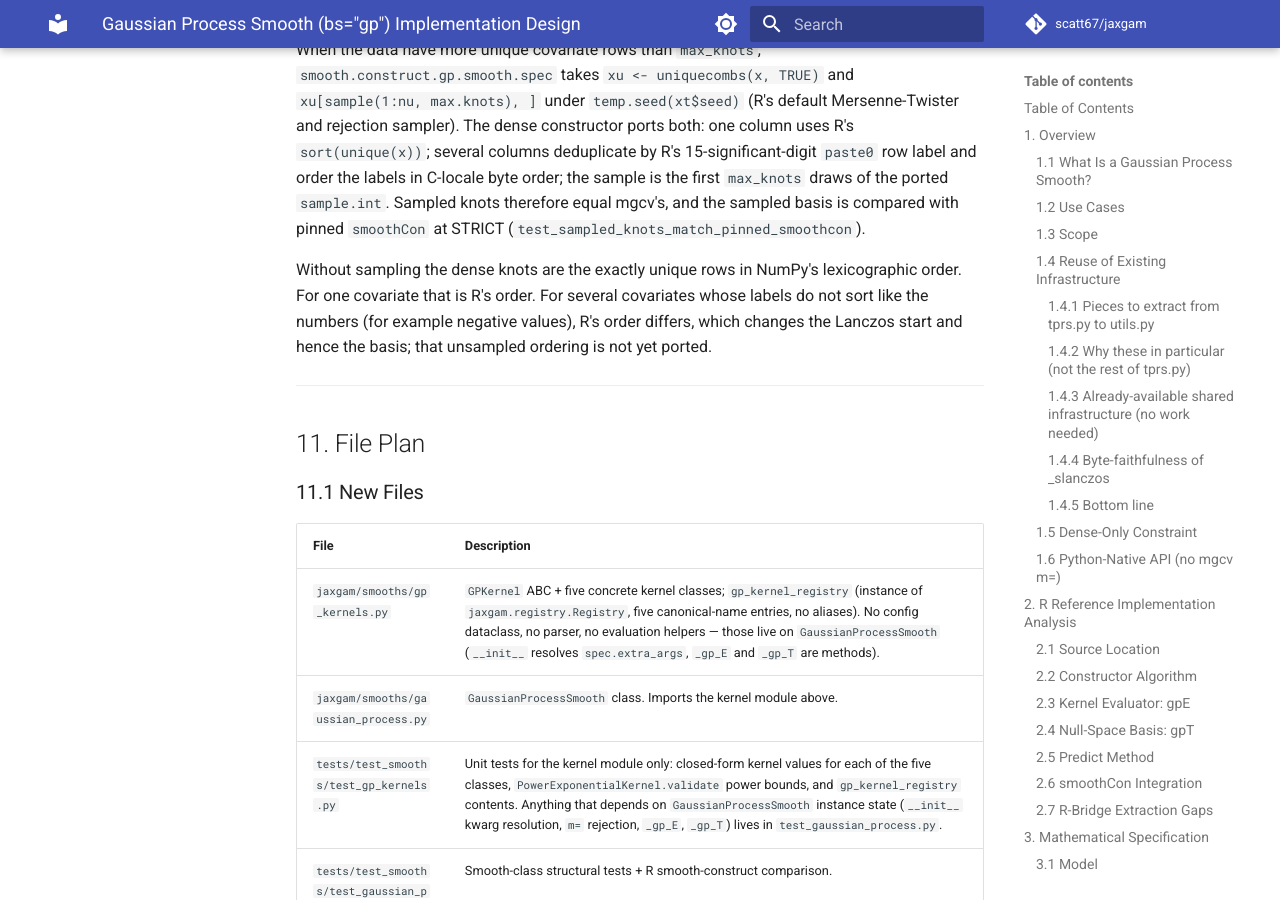
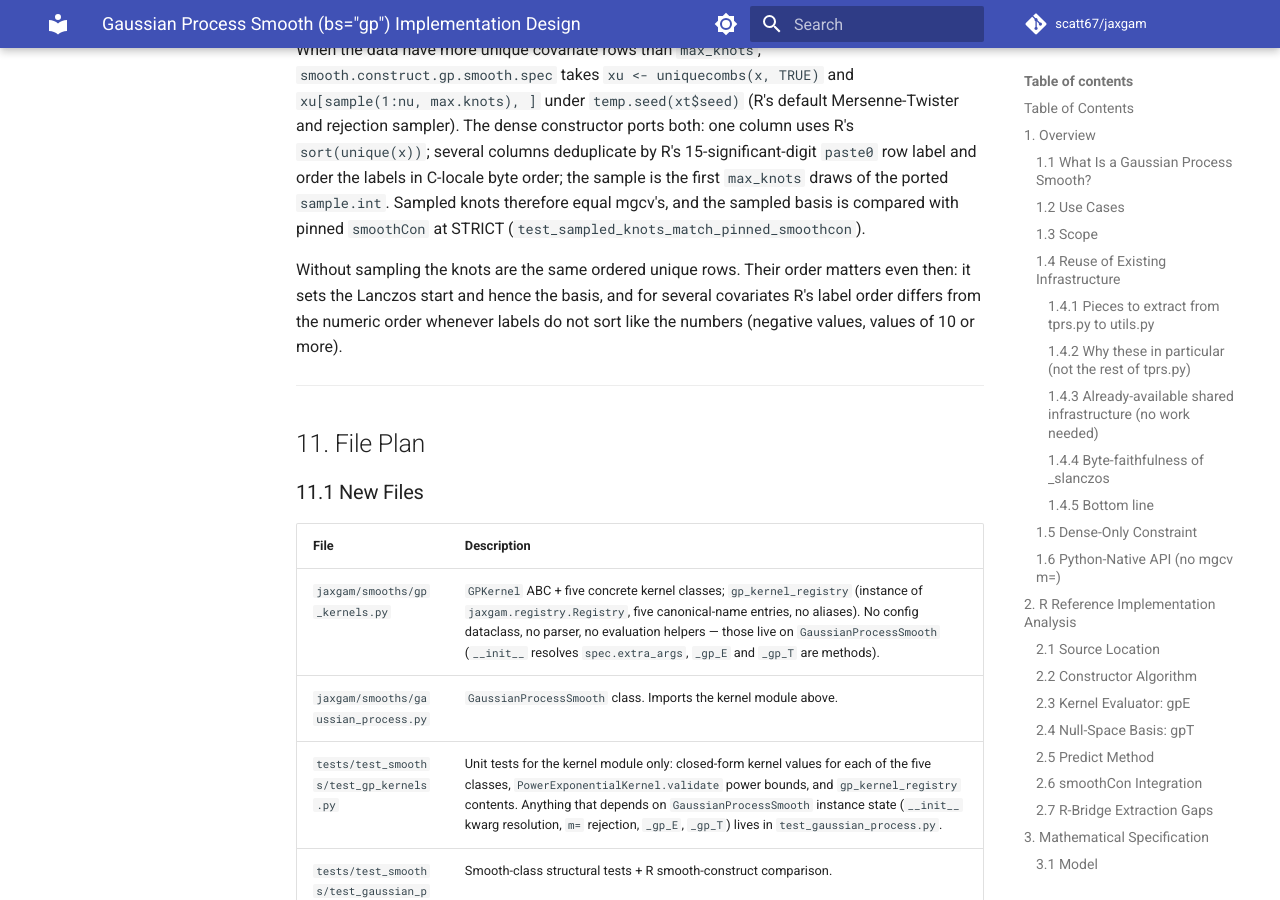
Before and after one commit to scatt67/jaxgam, an MkDocs documentation site: the page built from docs/gaussian_process/design.md, in a window 1280 px wide and 900 px high, scrolled down 39974 px. Built offline with MkDocs 1.6.1 and Material for MkDocs 9.7.7, drawn with Linux system fonts in a browser that asks for light colours; comment, search, counter and statistics services are not loaded.

Commit message:
[phase1] smooths/gp: order unsampled GP knots as uniquecombs does
smooth.construct.gp always takes its knots from uniquecombs(x, TRUE), whose
multi-covariate order is the C-collated paste0 row label, not the numeric
order np.unique gives. The two differ once labels do not sort like the
numbers (negative values, values of 10 or more). The order sets the
Lanczos start vector, so unsampled 2-D and 3-D GP bases differed from
smoothCon in gauge (X by O(1)) and in span (2.5e-7). Dense GP knots now
always come from the shared r_uniquecombs_ordered; one-covariate knots are
unchanged (np.unique there is R's sort(unique(x))).

On a 3-D fit with mixed-sign covariates the REML score moves from 7.3e-5
to 1.8e-9 from pinned R. The sampled-knot gate gains unsampled 2-D and 3-D
cases with negative values and values of 10 or more; knots are bitwise.

Co-Authored-By: Claude Opus 5.5 <noreply@anthropic.com>

```diff
--- a/docs/gaussian_process/design.md
+++ b/docs/gaussian_process/design.md
@@ -1842,11 +1842,10 @@ byte order; the sample is the first `max_knots` draws of the ported
 compared with pinned `smoothCon` at STRICT
 (`test_sampled_knots_match_pinned_smoothcon`).
 
-Without sampling the dense knots are the exactly unique rows in NumPy's
-lexicographic order. For one covariate that is R's order. For several
-covariates whose labels do not sort like the numbers (for example negative
-values), R's order differs, which changes the Lanczos start and hence the
-basis; that unsampled ordering is not yet ported.
+Without sampling the knots are the same ordered unique rows. Their order
+matters even then: it sets the Lanczos start and hence the basis, and for
+several covariates R's label order differs from the numeric order whenever
+labels do not sort like the numbers (negative values, values of 10 or more).
 
 ---
 
```
Also changed, not shown: 2 other files.
